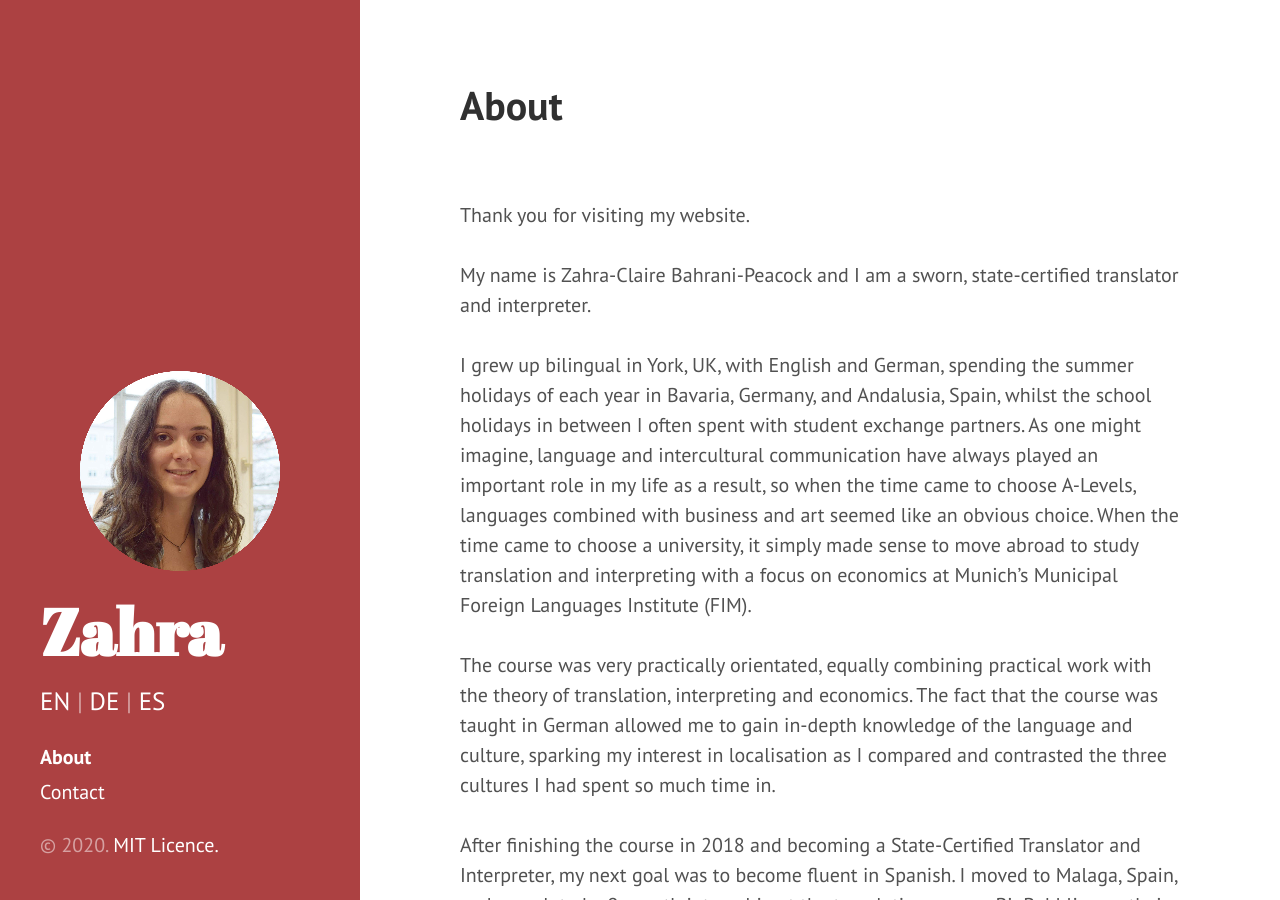
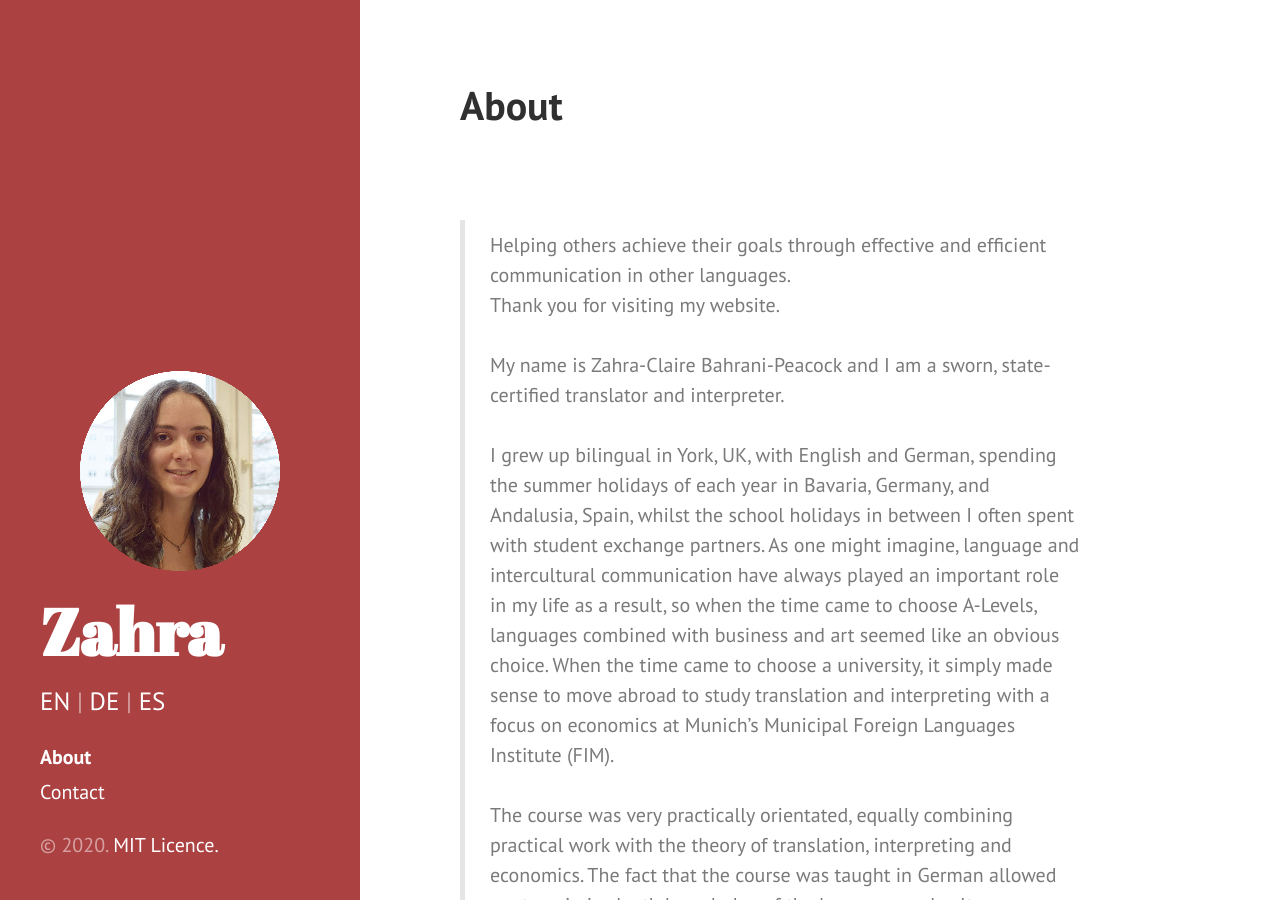
Before and after one commit to Zahra-Claire-Bahrani-Peacock/zahra-claire-bahrani-peacock.github.io, a Jekyll site: the page built from about.md, in a window 1280 px wide and 900 px high. Built offline with Jekyll 4.4.1, drawn with Linux system fonts in a browser that asks for light colours.

Commit message:
Update about.md

```diff
--- a/about.md
+++ b/about.md
@@ -3,6 +3,8 @@ layout: page
 title: About
 ---
 <br/>
+<br/>
+> Helping others achieve their goals through effective and efficient communication in other languages.
 <br/>
 Thank you for visiting my website.
 <br/>
```
